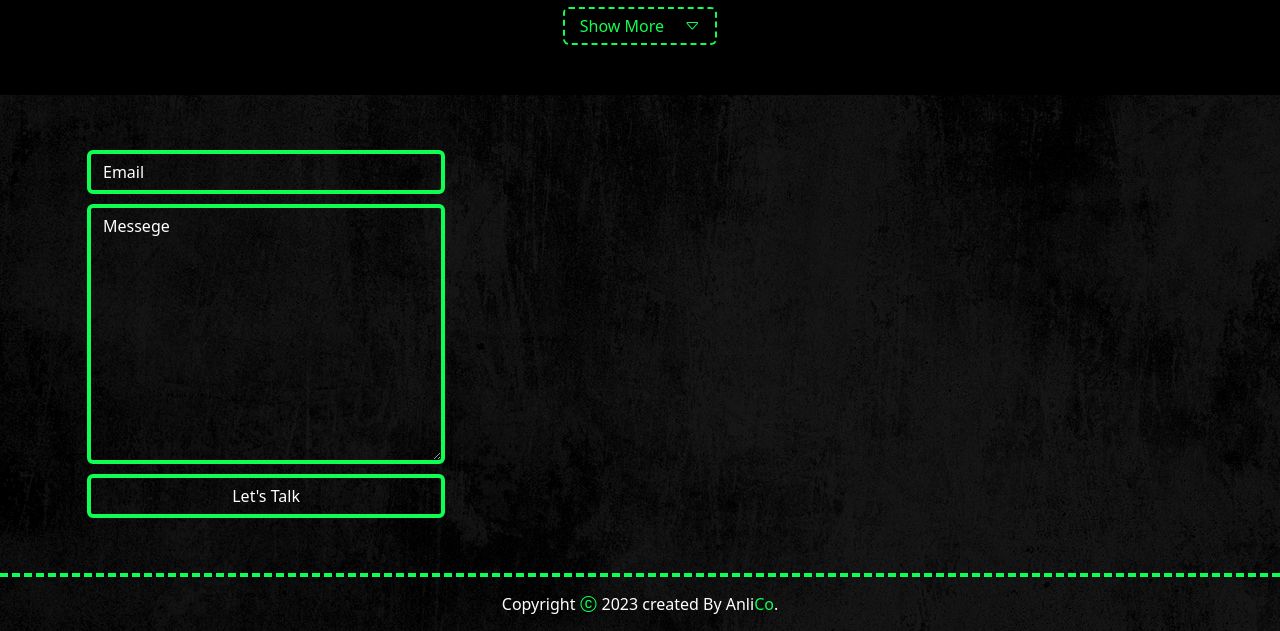
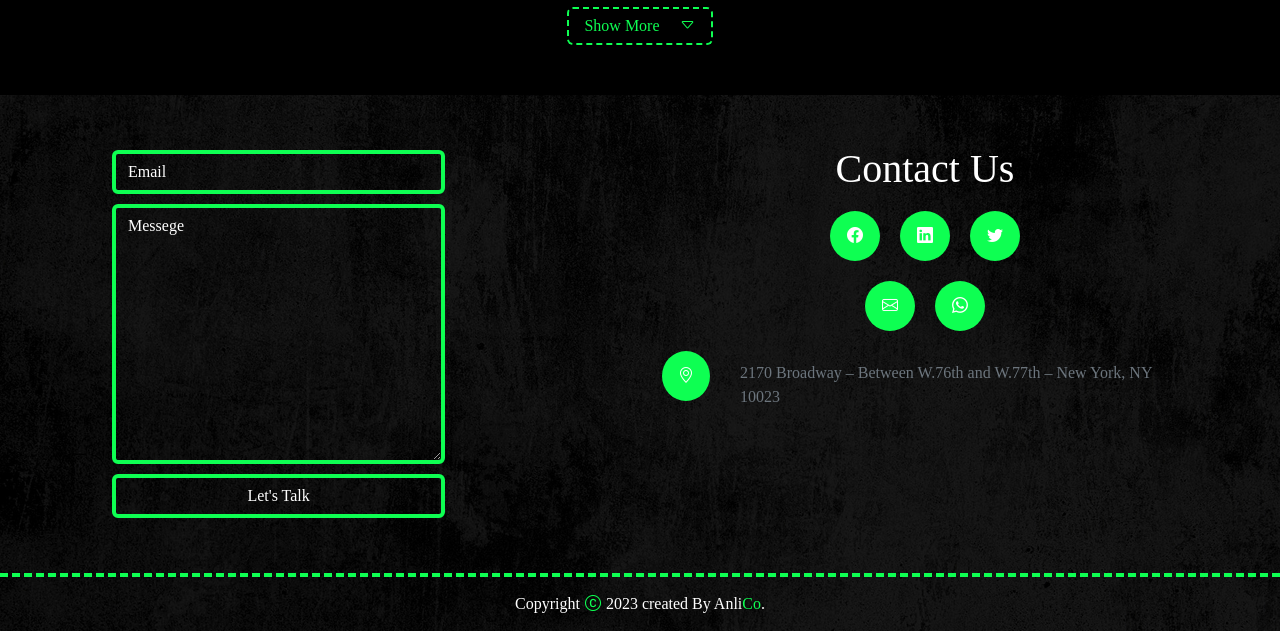
Before and after one commit to anass2002-dr/Projet-01, a website: page index.html in a window 1280 px wide. Shown: the part 4108-4739 px from the top of the page. Drawn offline with nearby package versions, Linux system fonts and the light colour scheme.

Commit message:
contact-us +effect

```diff
--- a/assets/css/style.scss
+++ b/assets/css/style.scss
@@ -7,6 +7,9 @@ $primary: #0eff52;
 $dark: black;
 $white: white;
 $light: #6c757d;
+$font-family1: "Californian FB";
+$font-family2: "Bell MT";
+
 .header {
     background-image: url(../img/background.jpg);
     background-size: cover;
@@ -74,7 +77,7 @@ $light: #6c757d;
     p {
         color: $white;
         font-size: 20px;
-        font-family: "Bell MT";
+        font-family: $font-family2;
         margin-top: 30px;
         margin-bottom: 50px;
     }
@@ -84,7 +87,7 @@ $light: #6c757d;
         border-radius: 15px;
         padding: 7px;
         font-size: 25px;
-        font-family: "Californian FB";
+        font-family: $font-family1;
         border: 2px solid white;
         color: $dark;
         text-decoration: none;
@@ -101,19 +104,19 @@ $light: #6c757d;
     padding: 25px;
     h1 {
         color: $primary;
-        font-family: "Bell MT";
+        font-family: $font-family2;
         span {
             color: $white;
         }
     }
     h3 {
         color: $white;
-        font-family: "Bell MT";
+        font-family: $font-family2;
         margin-top: 15px;
     }
     p {
         margin-top: 35px;
-        font-family: "Bell MT";
+        font-family: $font-family2;
         font-size: 25px;
     }
     img {
@@ -137,7 +140,7 @@ $light: #6c757d;
         #0b0b0b
     );
     h1 {
-        font-family: "Bell MT";
+        font-family: $font-family2;
         padding-top: 25px;
     }
     padding-top: 35px;
@@ -146,7 +149,7 @@ $light: #6c757d;
         color: $white;
         padding-top: 25px;
         font-size: 25px;
-        font-family: "Californian FB";
+        font-family: $font-family1;
     }
     padding-bottom: 50px;
     border-bottom: 4px solid $primary;
@@ -160,7 +163,7 @@ $light: #6c757d;
         button {
             border: 2px solid $primary;
             border-radius: 6px;
-            font-family: "Californian FB";
+            font-family: $font-family1;
             background-color: transparent;
             padding: 5px;
             width: 65%;
@@ -232,7 +235,7 @@ $light: #6c757d;
                 opacity: 1;
                 h4,
                 h3 {
-                    font-family: "Californian FB";
+                    font-family: $font-family1;
                 }
                 a {
                     text-decoration: none;
@@ -246,7 +249,7 @@ $light: #6c757d;
                 }
 
                 // p {
-                //     font-family: "Californian FB";
+                //     font-family: $font-family1;
                 // }
             }
             // .caption:hover {
@@ -270,6 +273,7 @@ $light: #6c757d;
             color: $primary;
             padding: 5px 15px;
             transition: 0.5s;
+            font-family: $font-family1;
         }
         button:hover {
             background-color: $primary;
@@ -284,6 +288,7 @@ $light: #6c757d;
     background-size: cover;
     .contactRow {
         padding-top: 50px;
+        padding-left: 25px;
         width: 70%;
         input,
         textarea,
@@ -293,6 +298,7 @@ $light: #6c757d;
             border: 4px solid $primary;
             color: $white;
             width: 100%;
+            font-family: $font-family1;
         }
         input::placeholder,
         textarea::placeholder {
@@ -308,11 +314,53 @@ $light: #6c757d;
         justify-content: center;
         color: $white;
         padding: 15px;
+        font-family: $font-family1;
         span {
             color: $primary;
         }
         span:nth-child(1) {
             padding: 0px 5px;
+        }
+    }
+    .SocialRow {
+        padding-top: 50px;
+        h1 {
+            color: $white;
+            display: flex;
+            justify-content: center;
+            font-family: $font-family1;
+        }
+        .SocialIcon {
+            .divIocn {
+                width: 50px;
+                height: 50px;
+                background-color: $primary;
+                margin: 10px;
+                transition: 0.5s;
+                i {
+                    display: flex;
+                    justify-content: center;
+                    padding-top: 16px;
+                    color: $white;
+                }
+                a {
+                    text-decoration: none;
+                }
+            }
+            .divIocn:hover {
+                box-shadow: 5px 2px 51px 2px rgb(14 255 82 / 93%);
+                border: 2px solid $white;
+            }
+            .divLocalisation {
+                .divIocn {
+                    // width: 60px;
+                }
+                p {
+                    font-family: $font-family1;
+                    color: $light;
+                    padding: 20px;
+                }
+            }
         }
     }
 }
--- a/index.html
+++ b/index.html
@@ -296,30 +296,76 @@
           </form>
         </div>
         <div class="col-lg-6 col-12">
-          <!-- <div class="row">
+          <div class="row SocialRow">
             <div class="col-12">
-              Contact Us
+              <h1>Contact Us</h1>
             </div>
             <div class="col-12">
-              <div class="row">
-                <div class="col-4 rounded-circle bg-primary">
-                  <i class="bi bi-facebook"></i>
+              <div class="row SocialIcon">
+                <div class="col-12 d-flex justify-content-center p4">
+                  <div class="rounded-circle divIocn">
+                   <a href=""><i class="bi bi-facebook"></i></a>
+                  </div>
+
+                  <div class="rounded-circle divIocn">
+                   <a href=""><i class="bi bi-linkedin"></i></a>
+                  </div>
+
+                  <div class="rounded-circle divIocn">
+                   <a href=""><i class="bi bi-twitter"></i></a>
+                  </div>
                 </div>
-                <div class="col-4 rounded-circle bg-primary">
-                  <i class="bi bi-facebook"></i>
+
+
+                <div class="col-12 d-flex justify-content-center p4">
+                  <div class="rounded-circle divIocn">
+                   <a href=""><i class="bi bi-envelope"></i></a>
+                  </div>
+
+                  <div class="rounded-circle divIocn">
+                   <a href=""><i class="bi bi-whatsapp"></i></a>
+                  </div>
+
                 </div>
-                <div class="col-4 rounded-circle bg-primary">
-                  <i class="bi bi-facebook"></i>
+
+                <div class="col-12 d-flex p4 divLocalisation">
+                  <div class="rounded-circle divIocn">
+                   <a href=""><i class="bi bi-geo-alt"></i></a>
+                  </div>
+                  <p> 2170 Broadway – Between W.76th and W.77th – New York, NY 10023</p>
                 </div>
-                <div class="col-6 rounded-circle bg-primary">
-                  <i class="bi bi-facebook"></i>
+<!--
+                <div class="col-4">
+                  <div class="rounded-circle divIocn">
+                    <i class="bi bi-facebook"></i>
+                  </div>
                 </div>
-                <div class="col-6 rounded-circle bg-primary">
-                  <i class="bi bi-facebook"></i>
+                <div class="col-4">
+                  <div class="rounded-circle divIocn">
+                    <i class="bi bi-facebook"></i>
+                  </div>
                 </div>
+                <div class="col-4">
+                  <div class="rounded-circle divIocn">
+                    <i class="bi bi-facebook"></i>
+                  </div>
+                </div>
+
+
+                <div class="col-6">
+                  <div class="rounded-circle divIocn">
+                    <i class="bi bi-facebook"></i>
+                  </div>
+                </div>
+                <div class="col-6">
+                  <div class="rounded-circle divIocn">
+                    <i class="bi bi-facebook"></i>
+                  </div>
+                </div>
+                 -->
               </div>
             </div>
-          </div> -->
+          </div>
         </div>
       </div>
     </div>
```
Also changed, not shown: assets/css/style.css, 1 other file.
